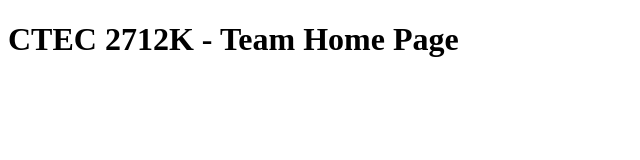
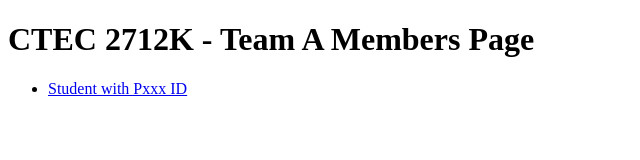
Before and after one commit to fche-dmuk/ctec2712k-project-ideas, a plain HTML site: page index.html in a window 1280 px wide. Shown: the whole page, without its empty margins (0-640 px from the left). Drawn offline with Linux system fonts and the light colour scheme.

Commit message:
added one dummy team member's profile

```diff
--- a/index.html
+++ b/index.html
@@ -3,9 +3,13 @@
 <head>
     <meta charset="UTF-8">
     <meta name="viewport" content="width=device-width, initial-scale=1.0">
-    <title>Team Home Page</title>
+    <title>Team A</title>
 </head>
 <body>
-    <h1>CTEC 2712K - Team Home Page</h1>
+    <h1>CTEC 2712K - Team A Members Page</h1>
+    <ul>
+        <li><a href="people/Pxxx.html">Student with Pxxx ID</a></li>
+        <!-- Add more team members here -->
+
 </body>
 </html>
```
Also changed, not shown: people/Pxxx.html (added, +11 -0 lines).
